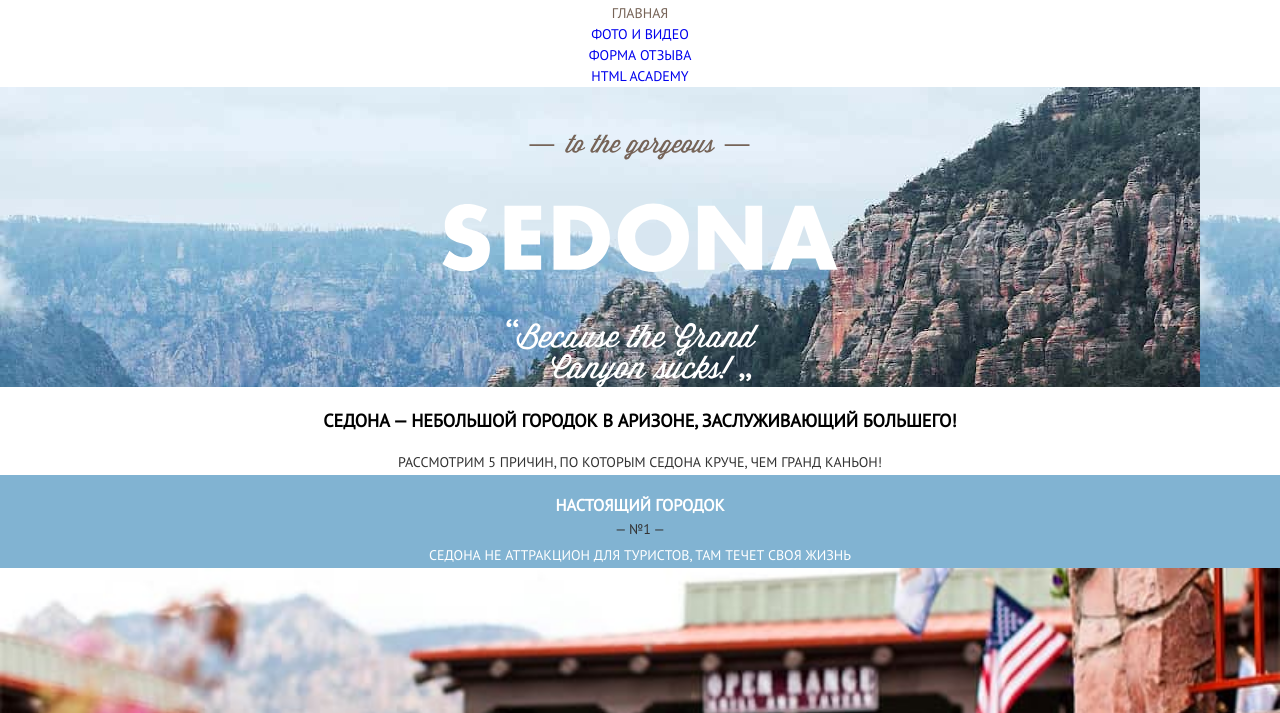
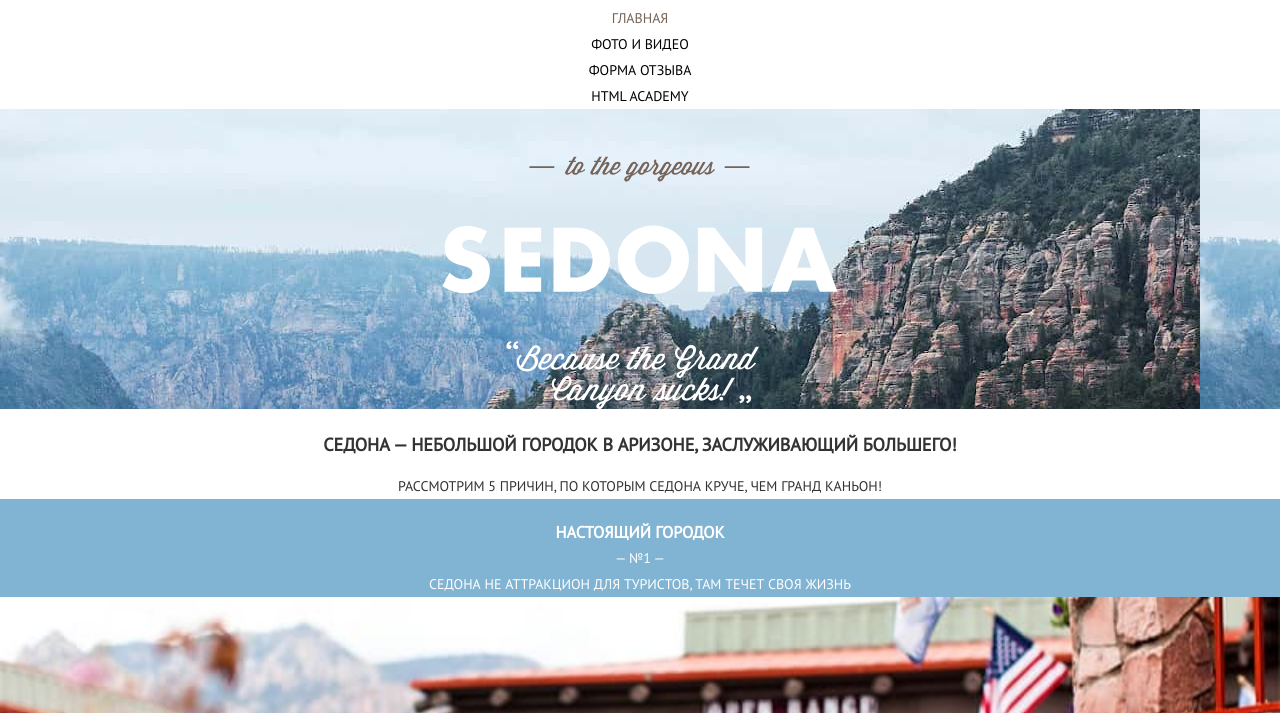
Before and after one commit to akaDuality/HTMLSchool, a website: page index.html in a window 1280 px wide. Shown: the part 87-800 px from the top of the page. Drawn offline with Linux system fonts and the light colour scheme.

Commit message:
Simplity reason styles

```diff
--- a/styles/blocks/body.css
+++ b/styles/blocks/body.css
@@ -7,12 +7,9 @@
   text-align: center;
   text-transform: uppercase;
   font-size: 14px;
-  line-height: 21px;
-}
+  line-height: 26px;
 
-p {
   color: #333333;
-  line-height: 26px;
 }
 
 .lead-header,
--- a/styles/blocks/navigation.css
+++ b/styles/blocks/navigation.css
@@ -2,7 +2,7 @@
   color: #766357;
 }
 
-.navigation:visited,
-.navigation:link {
-  color: red;
+.navigation-link:visited,
+.navigation-link:link {
+  color: black;
 }
--- a/styles/blocks/reason.css
+++ b/styles/blocks/reason.css
@@ -2,16 +2,11 @@
   background-color: #81b3d2;
   color: #ffffff;
   padding: 20px 0px;
-
 }
 
 .reason-image {
   width: 100%;
   height: 100%;
-}
-
-.reason-special-text {
-  color: #ffffff;
 }
 
 .reason-regular {
```
